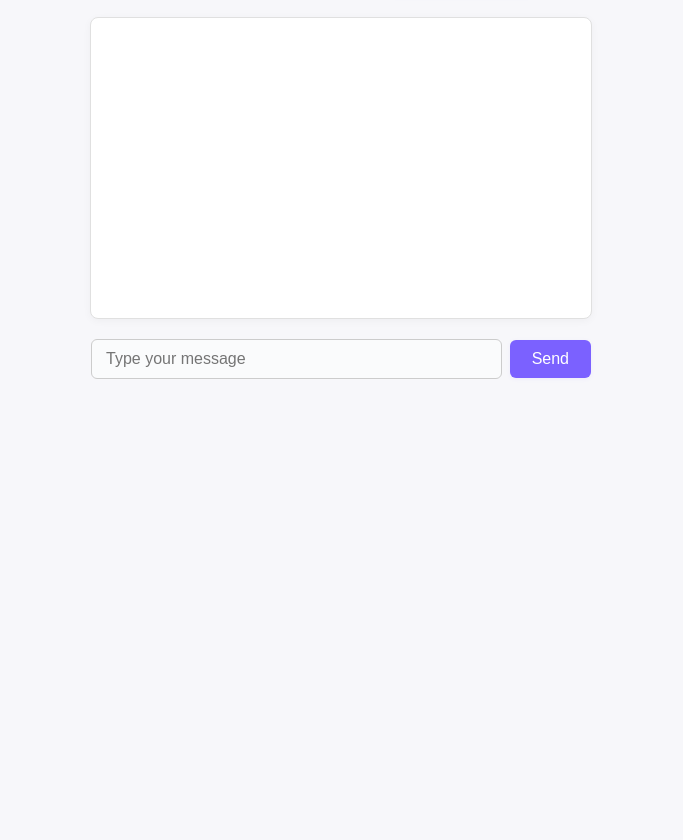
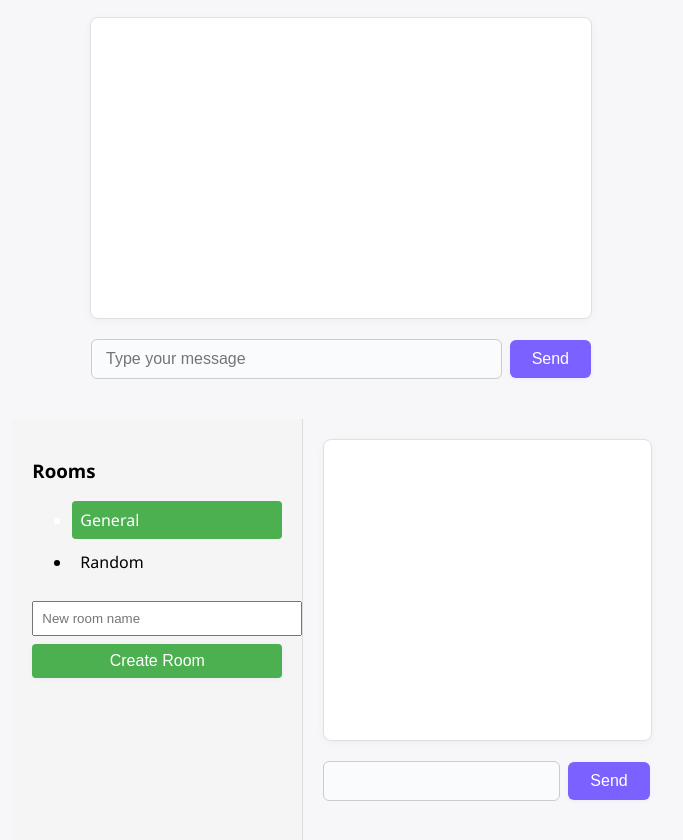
Before and after one commit to coder7475/socket_programming, a website: page chatapp_socketio/public/index.html in a window 1280 px wide. Shown: the part 146-986 px from the top of the page, without its empty margins (299-982 px from the left). Before the commit the page ends 800 px from the top, so only its background shows below. Drawn offline with nearby package versions, Linux system fonts and the light colour scheme; no server answers.

Commit message:
feat(chatapp_socketio): add sidebar for room management and enhance chat layout with new styling

```diff
--- a/chatapp_socketio/public/index.html
+++ b/chatapp_socketio/public/index.html
@@ -103,6 +103,64 @@
         font-style: italic;
         font-size: 0.9rem;
       }
+
+      #chat-container {
+        display: flex;
+        max-width: 1200px;
+        margin: 0 auto;
+      }
+
+      #sidebar {
+        width: 250px;
+        padding: 20px;
+        background-color: #f5f5f5;
+        border-right: 1px solid #ddd;
+      }
+
+      #chat-area {
+        flex: 1;
+        padding: 20px;
+      }
+
+      .room {
+        padding: 8px;
+        cursor: pointer;
+        border-radius: 4px;
+        margin: 4px 0;
+      }
+
+      .room:hover {
+        background-color: #e9e9e9;
+      }
+
+      .room.active {
+        background-color: #4caf50;
+        color: white;
+      }
+
+      #create-room {
+        margin-top: 20px;
+      }
+
+      #new-room {
+        width: 100%;
+        padding: 8px;
+        margin-bottom: 8px;
+      }
+
+      #create-room-btn {
+        width: 100%;
+        padding: 8px;
+        background-color: #4caf50;
+        color: white;
+        border: none;
+        border-radius: 4px;
+        cursor: pointer;
+      }
+
+      #create-room-btn:hover {
+        background-color: #45a049;
+      }
     </style>
   </head>
   <body>
@@ -128,6 +186,28 @@
       />
       <button>Send</button>
     </form>
+
+    <div id="chat-container">
+      <div id="sidebar">
+        <h3>Rooms</h3>
+        <ul id="room-list">
+          <li class="room active" data-room="general">General</li>
+          <li class="room" data-room="random">Random</li>
+        </ul>
+        <div id="create-room">
+          <input type="text" id="new-room" placeholder="New room name" />
+          <button id="create-room-btn">Create Room</button>
+        </div>
+      </div>
+      <div id="chat-area">
+        <div id="messages"></div>
+        <form id="form">
+          <input id="input" autocomplete="off" />
+          <button>Send</button>
+        </form>
+      </div>
+    </div>
+
     <!-- Logic -->
     <script src="/socket.io/socket.io.js"></script>
     <script>
@@ -176,6 +256,40 @@
         item.className = "system-message";
         item.textContent = `${data?.user} has left the chat!`;
       });
+
+      // Room Handling
+      // Room handling
+      const roomList = document.getElementById("room-list");
+      const newRoomInput = document.getElementById("new-room");
+      const createRoomBtn = document.getElementById("create-room-btn");
+      let currentRoom = "general";
+
+      // Join room when clicking on room in the list
+      roomList.addEventListener("click", (e) => {
+        if (e.target.classList.contains("room")) {
+          const room = e.target.dataset.room;
+
+          socket.emit("join room", room);
+          currentRoom = room;
+
+          document
+            .querySelectorAll(".room")
+            .forEach((r) => r.classList.remove("active"));
+          e.target.classList.add("active");
+        }
+      });
+
+      // Handle room join confirmation
+      socket.on("joined room", (room) => {
+        const item = document.createElement("li");
+        item.className = "system-message";
+        item.textContent = `You joined ${room}`;
+
+        messages.appendChild(item);
+
+        currentRoom = room;
+        messages.scrollTop = messages.scrollHeight;
+      });
     </script>
   </body>
 </html>
```
Also changed, not shown: 1 other file.
